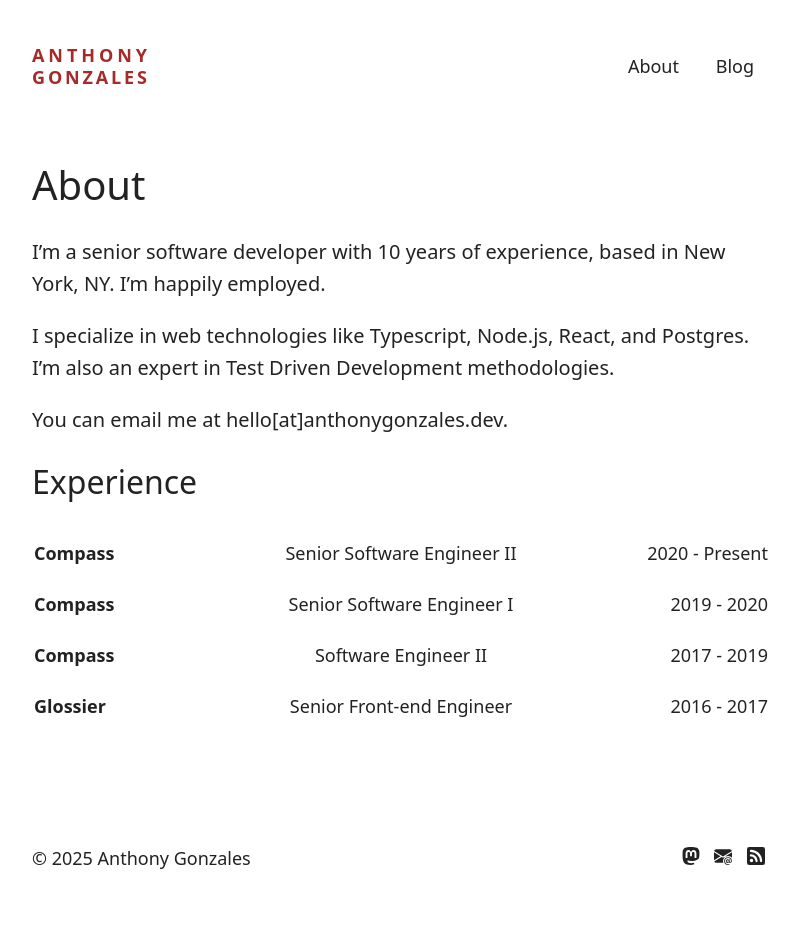
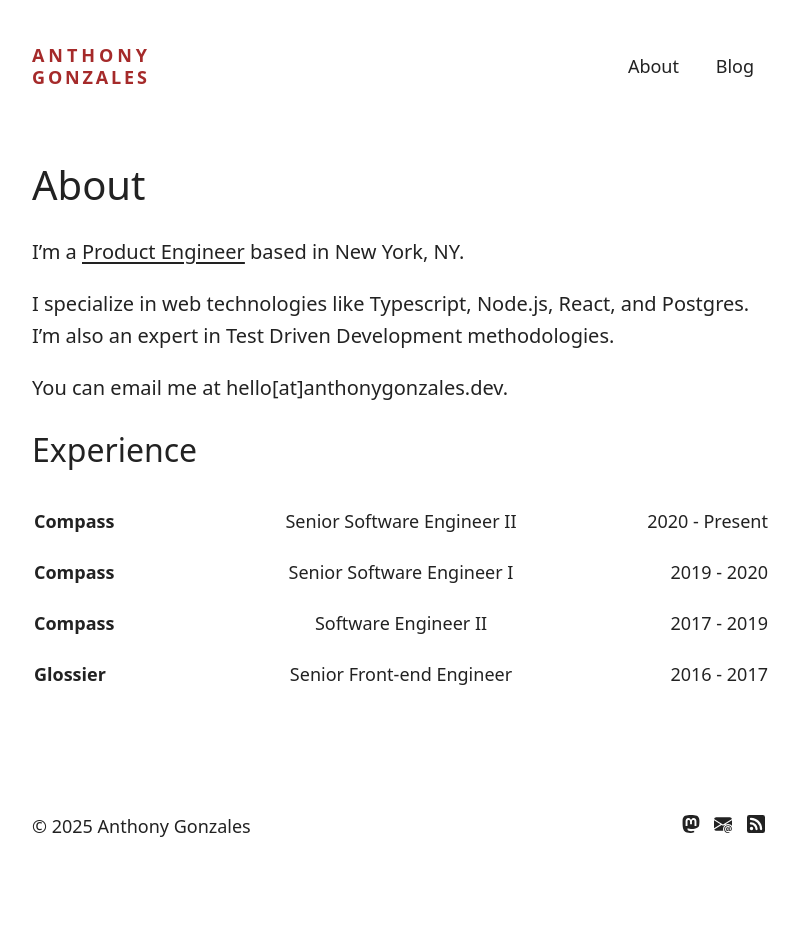
Before and after one commit to antgonzales/antgonzales.github.io, a Jekyll site: the page built from about.md, in a window 1280 px wide. Shown: the whole page, without its empty margins (239-1038 px from the left). Built offline with Jekyll 4.4.1, drawn with Linux system fonts in a browser that asks for light colours; after the commit the page ends 903 px from its top, so only the background shows below that.

Commit message:
Update About page

```diff
--- a/about.md
+++ b/about.md
@@ -3,15 +3,17 @@ layout: page
 title: About
 ---
 
-I'm a senior software developer with 10 years of experience, based in New
-York, NY. I'm happily employed.
+I'm a [Product
+Engineer](https://leerob.com/n/product-engineers){:target="_blank"} based in
+New York, NY.
 
 I specialize in web technologies like Typescript, Node.js, React, and Postgres.
 I'm also an expert in Test Driven Development methodologies.
 
 You can email me at hello[at]anthonygonzales.dev.
 
-<h2>Experience</h2>
+## Experience
+
 <table class="about-experience">
   <tbody>
     {% for job in site.data.resume.work %}
```
